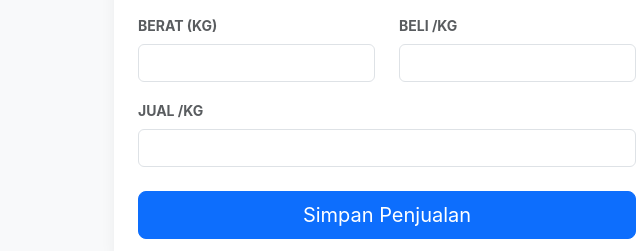
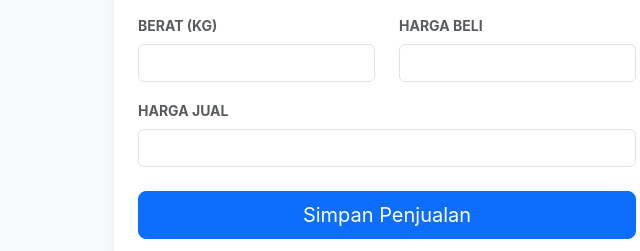
Before and after one commit to MrOlee/laporan, a plain HTML site: page index.html in a window 1280 px wide. Shown: the part 331-582 px from the top of the page, 253-893 px from the left. Drawn offline with nearby package versions, Linux system fonts and the light colour scheme.

Commit message:
Update index.html

```diff
--- a/index.html
+++ b/index.html
@@ -66,12 +66,12 @@
                                 <input type="number" name="kg" class="form-control" step="0.01" required>
                             </div>
                             <div class="col-6 mb-3">
-                                <label class="form-label text-muted small fw-bold">BELI /KG</label>
+                                <label class="form-label text-muted small fw-bold">HARGA BELI</label>
                                 <input type="number" name="hargaBeli" class="form-control" required>
                             </div>
                         </div>
                         <div class="mb-3">
-                            <label class="form-label text-muted small fw-bold">JUAL /KG</label>
+                            <label class="form-label text-muted small fw-bold">HARGA JUAL</label>
                             <input type="number" name="hargaJual" class="form-control" required>
                         </div>
                         <button type="submit" class="btn btn-primary btn-lg w-100 mt-2" id="submitBtn">Simpan Penjualan</button>
@@ -169,7 +169,7 @@
 </div>
 
 <script>
-    const SCRIPT_URL = 'https://script.google.com/macros/s/AKfycbzEV9yREYM_JdcX62nwh9iQ1G2LxumyTgJl_5uAvUZwR6q2oOPVw4V5MwT67zdGUUnC/exec';
+    const SCRIPT_URL = https://script.google.com/macros/s/AKfycbz323sOqgJ3l9DU6Ve2oE3qT015onq7UxrMz7odgs548DFR2Y6yL3CnY1nEzT1SxeJ5/exec;
     let rawData = [];
 
     function showSection(id) {
```
